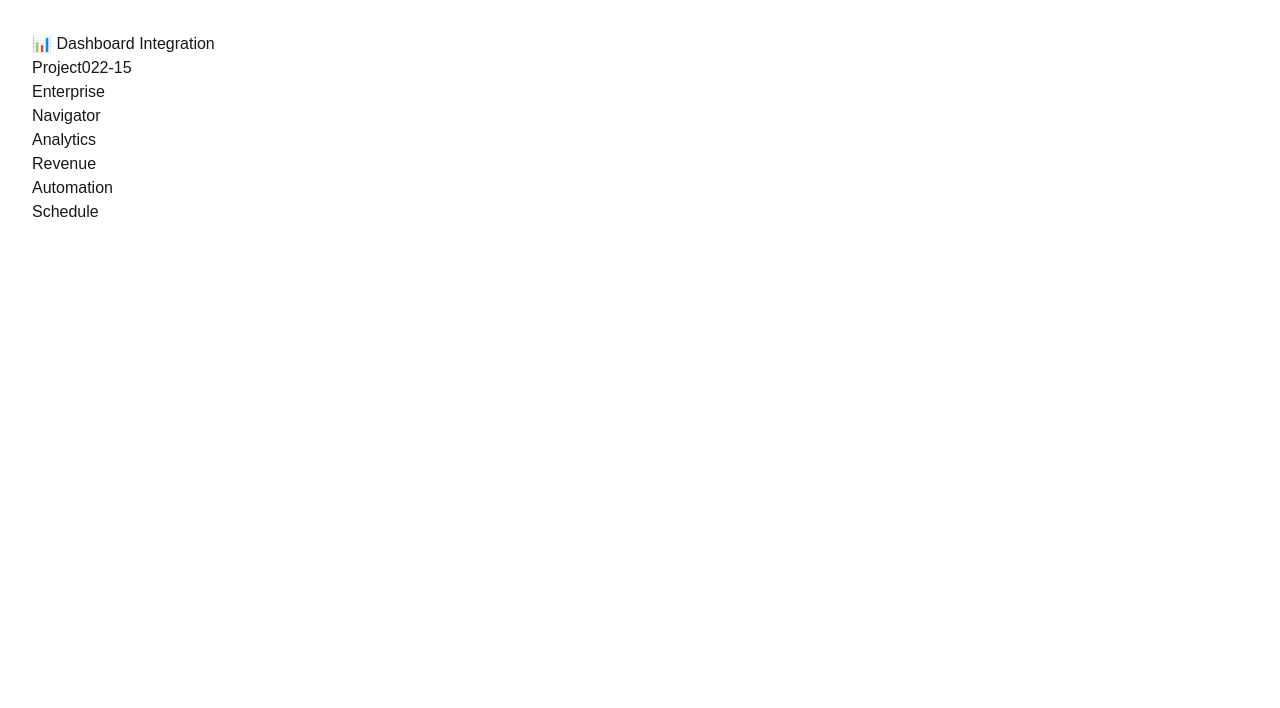
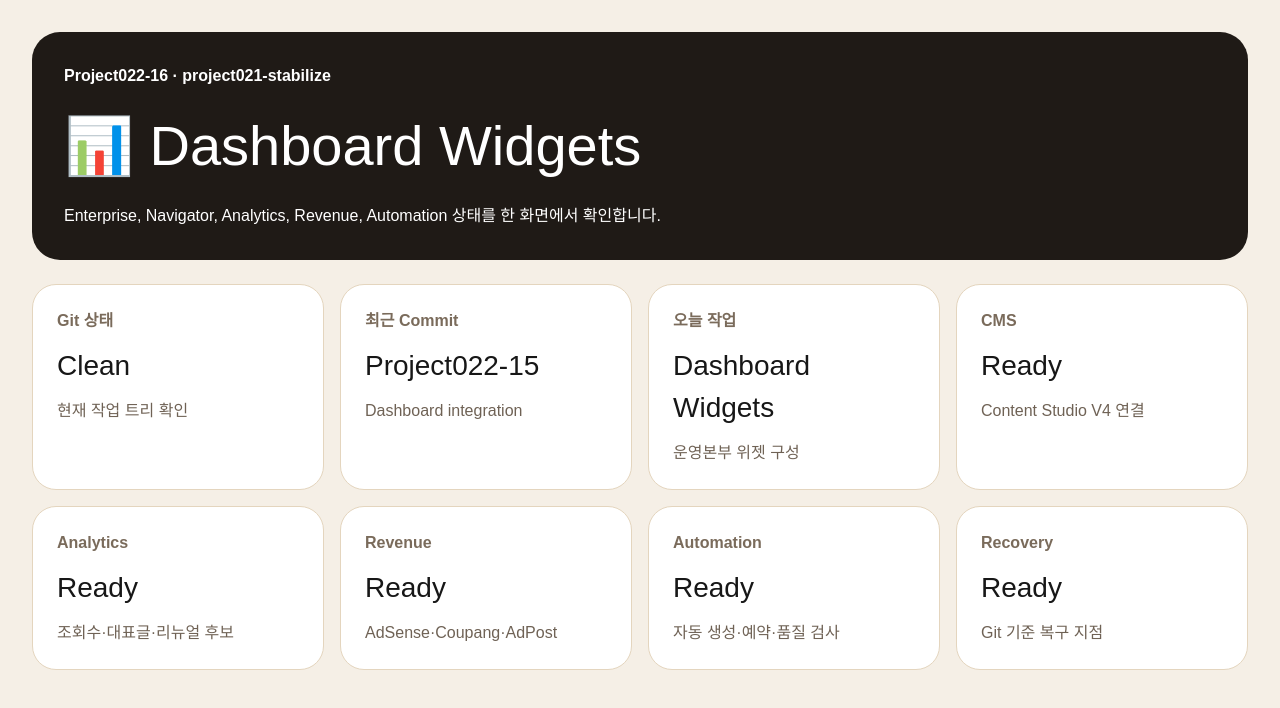
Before and after one commit to yusun7749-art/LifeBookMom-OS, a Next.js app: page /dashboard in a window 1280 px wide. Shown: the top 708 px of the page. Built offline with nearby package versions, Linux system fonts and the light colour scheme.

Commit message:
Project022-16 Dashboard widgets

```diff
--- a/app/dashboard/page.tsx
+++ b/app/dashboard/page.tsx
@@ -1,3 +1,6 @@
 
 import Dashboard from '../../components/v4/Dashboard';
-export default function Page(){return <Dashboard/>}
+
+export default function Page() {
+  return <Dashboard />;
+}
--- a/components/v4/Dashboard.tsx
+++ b/components/v4/Dashboard.tsx
@@ -1,9 +1,24 @@
 
-import {dashboard} from '../../data/v4/dashboard';
-export default function Dashboard(){
- return <main style={{padding:32,fontFamily:'sans-serif'}}>
- <h1>📊 {dashboard.title}</h1>
- <p>{dashboard.project}</p>
- <ul>{dashboard.widgets.map(w=><li key={w}>{w}</li>)}</ul>
- </main>
+import { dashboard } from '../../data/v4/dashboard';
+
+export default function Dashboard() {
+  return (
+    <main style={{ padding: 32, fontFamily: 'sans-serif', background: '#F5EFE6', minHeight: '100vh' }}>
+      <section style={{ background: '#1F1A16', color: 'white', borderRadius: 28, padding: 32 }}>
+        <p style={{ fontWeight: 700 }}>{dashboard.project} · {dashboard.branch}</p>
+        <h1 style={{ fontSize: 56, margin: '16px 0' }}>📊 {dashboard.title}</h1>
+        <p>Enterprise, Navigator, Analytics, Revenue, Automation 상태를 한 화면에서 확인합니다.</p>
+      </section>
+
+      <section style={{ display: 'grid', gridTemplateColumns: 'repeat(auto-fit, minmax(240px, 1fr))', gap: 16, marginTop: 24 }}>
+        {dashboard.widgets.map((widget) => (
+          <article key={widget.title} style={{ background: 'white', border: '1px solid #E4D5BE', borderRadius: 24, padding: 24 }}>
+            <p style={{ color: '#7A6B5B', fontWeight: 800 }}>{widget.title}</p>
+            <h2 style={{ fontSize: 28, margin: '12px 0' }}>{widget.value}</h2>
+            <p style={{ color: '#6F6255' }}>{widget.detail}</p>
+          </article>
+        ))}
+      </section>
+    </main>
+  );
 }
--- a/data/v4/dashboard.ts
+++ b/data/v4/dashboard.ts
@@ -1,8 +1,48 @@
 
-export const dashboard={
- project:"Project022-15",
- title:"Dashboard Integration",
- widgets:[
- "Enterprise","Navigator","Analytics","Revenue","Automation","Schedule"
- ]
+export const dashboard = {
+  project: "Project022-16",
+  title: "Dashboard Widgets",
+  branch: "project021-stabilize",
+  widgets: [
+    {
+      title: "Git 상태",
+      value: "Clean",
+      detail: "현재 작업 트리 확인"
+    },
+    {
+      title: "최근 Commit",
+      value: "Project022-15",
+      detail: "Dashboard integration"
+    },
+    {
+      title: "오늘 작업",
+      value: "Dashboard Widgets",
+      detail: "운영본부 위젯 구성"
+    },
+    {
+      title: "CMS",
+      value: "Ready",
+      detail: "Content Studio V4 연결"
+    },
+    {
+      title: "Analytics",
+      value: "Ready",
+      detail: "조회수·대표글·리뉴얼 후보"
+    },
+    {
+      title: "Revenue",
+      value: "Ready",
+      detail: "AdSense·Coupang·AdPost"
+    },
+    {
+      title: "Automation",
+      value: "Ready",
+      detail: "자동 생성·예약·품질 검사"
+    },
+    {
+      title: "Recovery",
+      value: "Ready",
+      detail: "Git 기준 복구 지점"
+    }
+  ]
 };
```
